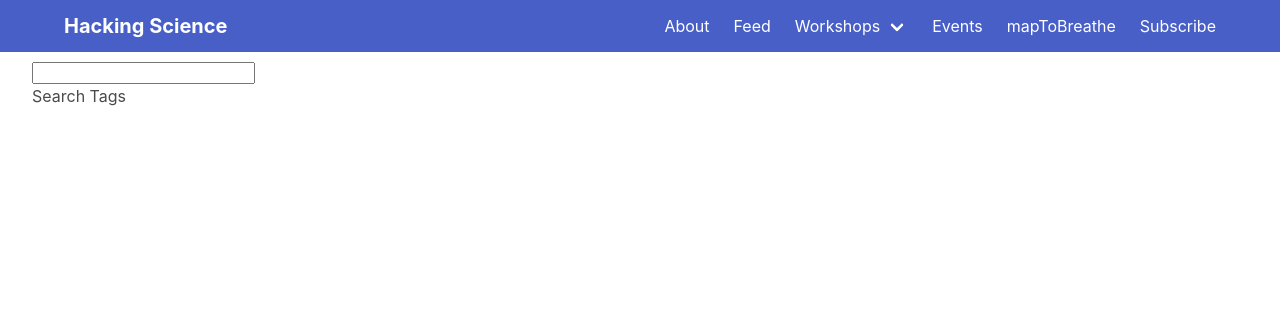
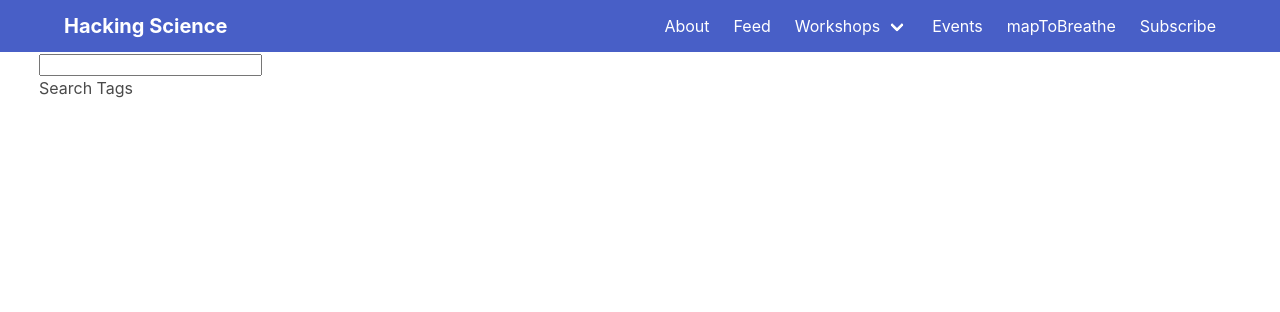
Before and after one commit to hacking-science/hacking-science-website, a Django app: page /feed/ in a window 1280 px wide. Shown: the top 312 px of the page. Run offline with Django 3.2, Linux system fonts and the light colour scheme; data that the repository does not hold is empty; parts of the project's set-up code (start-up, migrations or seed data) failed here and were passed over; some libraries are stand-ins or nearby versions.

Commit message:
search bar / tags css refactored

```diff
--- a/blog/static/blog/css/main.css
+++ b/blog/static/blog/css/main.css
@@ -97,6 +97,16 @@ img {
     font-size: 18pt;
     font-weight: 600px;
 }
+/* -------- search ------- */
+.feed__search {
+    margin-left: 7px;
+}
+
+/* ------- tags ------- */
+.mdc-chip {
+    padding-top: 4px;
+}
+
 .unapply-tag-temp-fix {
     transform: translate3d(0,-5px,0);
 }
--- a/blog/templates/home/feed.html
+++ b/blog/templates/home/feed.html
@@ -4,7 +4,7 @@
     <div class="mdc-layout-grid mdc-layout-grid-margin-desktop">
         <div class="mdc-layout-grid__inner">
             <div class="mdc-layout-grid__cell mdc-layout-grid__cell--span-3">
-                <form class="mt-2 mt-md-0" action="{% url 'feed' %}" method="GET" accept-charset="utf-8">
+                <form class="feed__search" action="{% url 'feed' %}" method="GET" accept-charset="utf-8">
                     {% csrf_token %}
                     <div class="input-group">
                         <div class="mdc-text-field" data-mdc-auto-init="MDCTextField">
```
